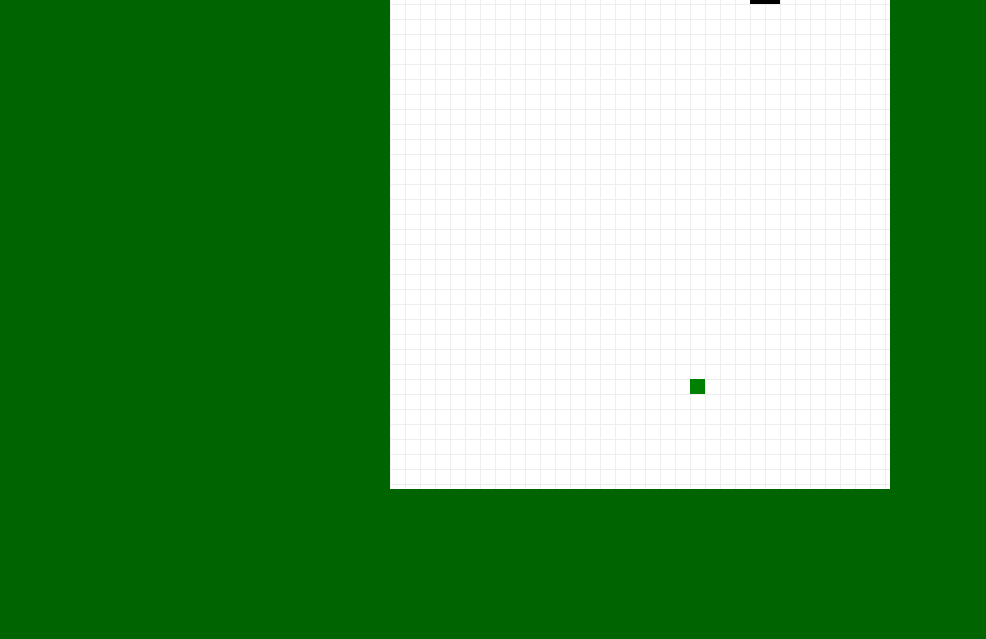
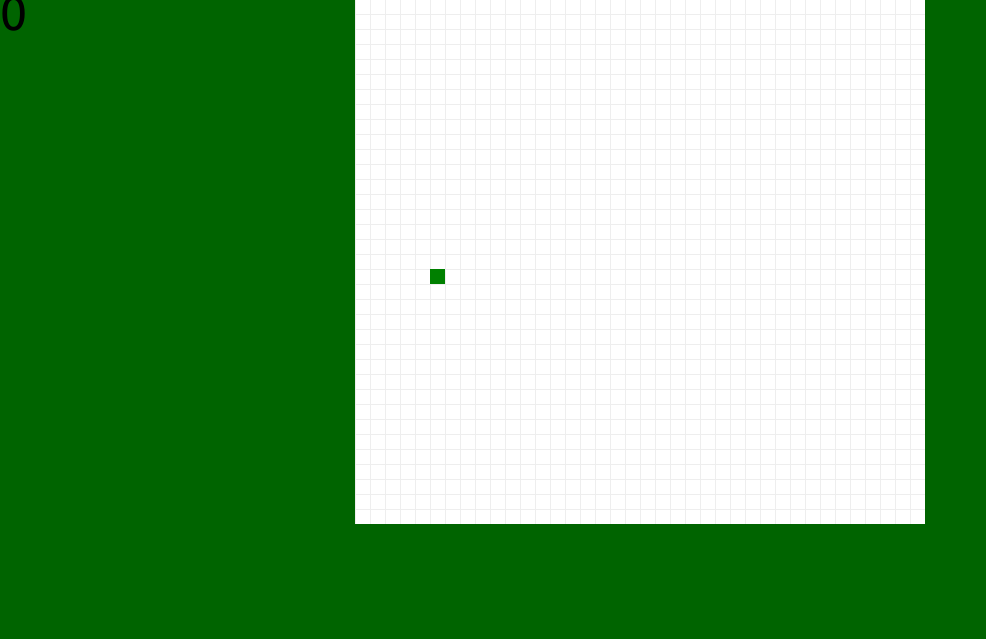
Before and after one commit to FilipeGoncalves23/filipegoncalves23.github.io, a plain HTML site: page Trabalho5/canvas.html in a window 1280 px wide. Shown: the part 161-800 px from the top of the page, without its empty margins (0-986 px from the left). Drawn offline with Linux system fonts and the light colour scheme.

Commit message:
Add files via upload

```diff
--- a/Trabalho5/canvas.html
+++ b/Trabalho5/canvas.html
@@ -12,9 +12,16 @@
 	</head>
 
 	<body>
-
+		<div>
+			<h1>SNAKE CANVAS</h1>
+		</div>
+		<br>
+		<br>
+		<br>
+		<br>
+		<h1 align="left">Pontuação:</h1>
 		<div class="score" id="score">0</div>
-		<canvas id="canvas" height="500px" width="500px"></canvas>
+		<canvas id="canvas" height="570px" width="570px"></canvas>
 	</body>
 
 	<script type="text/javascript">
@@ -26,63 +33,72 @@
 		direcao = '',
 		direcaoQueue = '',
 		fps = 90,
-		snake = [],
-		snakeLength = 2,
+		cobra = [],
+		cobraLength = 2,
 		cellSize = 15,
-		snakeColor = 'black',
-		foodColor = 'green',
-		foodX = [],
-		foodY = [],
+		cobraCor = 'black',
+		corComida = 'green',
+		comidaX = [],
+		comidaY = [],
 
-		food = {
+		comida = {
 			x: 0,
 			y: 0
 		},
 
 		score = 0,
+		//teste
 		hit = new Audio('hit.wav');
 		pick = new Audio('pick.wav');
 
 		for(i = 0; i <= canvas.width - cellSize; i+=cellSize) {
-			foodX.push(i);
-			foodY.push(i);
+
+			comidaX.push(i);
+			comidaY.push(i);
 		}
 
 		canvas.setAttribute('tabindex',1);
 		canvas.style.outline = 'none';
 		canvas.focus();
 
-		function drawSquare(x,y,color) {
-			ctx.fillStyle = color;
+		function desenhoQuadrado(x,y,cor) {
+
+			ctx.fillStyle = cor;
 			ctx.fillRect(x, y, cellSize, cellSize);
 		}
 
-		function createFood() {
-			food.x = foodX[Math.floor(Math.random()*foodX.length)];
-			food.y = foodY[Math.floor(Math.random()*foodY.length)];
+		function criaComida() {
 
-			for(i = 0; i < snake.length; i++) {
-				if(checkCollision(food.x, food.y, snake[i].x, snake[i].y)) {
-					createFood();
+			comida.x = comidaX[Math.floor(Math.random()*comidaX.length)];
+			comida.y = comidaY[Math.floor(Math.random()*comidaY.length)];
+
+			for(i = 0; i < cobra.length; i++) {
+
+				if(colisao(comida.x, comida.y, cobra[i].x, cobra[i].y)) {
+					criaComida();
 				}
 			}
 		}
 
-		function drawFood() {
-			drawSquare(food.x, food.y, foodColor);
+		function desenhoComida() {
+
+			desenhoQuadrado(comida.x, comida.y, corComida);
 		}
 
-		function setBackground(color1, color2) {
-			ctx.fillStyle = color1;
-			ctx.strokeStyle = color2;
+		function setBackground(cor1, cor2) {
+
+			ctx.fillStyle = cor1;
+			ctx.strokeStyle = cor2;
 
 			ctx.fillRect(0, 0, canvas.height, canvas.width);
 
 			for(var x = 0.5; x < canvas.width; x += cellSize) {
+
 				ctx.moveTo(x, 0);
 				ctx.lineTo(x, canvas.height);
 			}
 			for(var y = 0.5; y < canvas.height; y += cellSize) {
+
 				ctx.moveTo(0, y);
 				ctx.lineTo(canvas.width, y);
 			}
@@ -90,31 +106,37 @@
 			ctx.stroke()
 		}
 
-		function createSnake() {
-			snake = [];
-				for(var i = snakeLength; i > 0; i--) {
+		function criaCobra() {
+
+			cobra = [];
+				for(var i = cobraLength; i > 0; i--) {
+
 				k = i * cellSize;
-				snake.push({x: k, y:0});
+				cobra.push({x: k, y:0});
 			}
 		}
 
-		function drawSnake() {
-			for(i = 0; i < snake.length; i++) {
-				drawSquare(snake[i].x, snake[i].y, snakeColor);
+		function desenhaCobra() {
+
+			for(i = 0; i < cobra.length; i++) {
+
+				desenhoQuadrado(cobra[i].x, cobra[i].y, cobraCor);
 			}
 		}
 
 		function escolhaDirecao(keycode) {
+
 			if(keycode == 37 && direcao != 'right') { direcaoQueue = 'left'; }
 			else if(keycode == 38 && direcao != 'down') { direcaoQueue = 'up'; }
 			else if(keycode == 39 && direcao != 'left') { direcaoQueue = 'right'; }
 			else if(keycode == 40 && direcao != 'top') { direcaoQueue = 'down' }
 		}
 
-		function moveSnake() {
-			var x = snake[0].x;
+		function moveCobra() {
 
-			var y = snake[0].y;
+			var x = cobra[0].x;
+
+			var y = cobra[0].y;
 
 			direcao = direcaoQueue;
 
@@ -131,57 +153,66 @@
 				y+=cellSize;
 			}
 
-			var tail = snake.pop();
+			var tail = cobra.pop();
 			tail.x = x;
 			tail.y = y;
-			snake.unshift(tail);
+			cobra.unshift(tail);
 		}
 
-		function checkCollision(x1,y1,x2,y2) {
+		function colisao(x1,y1,x2,y2) {
+
 			if(x1 == x2 && y1 == y2) {
+
 				return true;
 			}
 			else {
+
 				return false;
 			}
 		}
 
-		function game(){
-			var head = snake[0];
+		function jogo(){
+
+			var head = cobra[0];
 
 			if(head.x < 0 || head.x > canvas.width - cellSize  || head.y < 0 || head.y > canvas.height - cellSize) {
+
 				hit.play();
 				setBackground();
-				createSnake();
-				drawSnake();
-				createFood();
-				drawFood();
+				criaCobra();
+				desenhaCobra();
+				criaComida();
+				desenhoComida();
 				direcaoQueue = 'right';
 				score = 0;
 			}
-			// checking for colisions with snake's body
-			for(i = 1; i < snake.length; i++) {
-				if(head.x == snake[i].x && head.y == snake[i].y) {
-					hit.play(); // playing sounds
+
+			for(i = 1; i < cobra.length; i++) {
+
+				if(head.x == cobra[i].x && head.y == cobra[i].y) {
+
+					hit.play();
 					setBackground();
-					createSnake();
-					drawSnake();
-					createFood();
-					drawFood();
+					criaCobra();
+					desenhaCobra();
+					criaComida();
+					desenhoComida();
 					direcaoQueue = 'right';
 					score = 0;
 				}
 			}
-			// checking for collision with food
-			if(checkCollision(head.x, head.y, food.x, food.y)) {
-				snake[snake.length] = {x: head.x, y: head.y};
-				createFood();
-				drawFood();
+
+			if(colisao(head.x, head.y, comida.x, comida.y)) {
+
+				cobra[cobra.length] = {x: head.x, y: head.y};
+				criaComida();
+				desenhoComida();
 				pick.play();
-				score += 10;
+				score += 1;
 			}
 
 			canvas.onkeydown = function(evt) {
+
 				evt = evt || window.event;
 				escolhaDirecao(evt.keyCode);
 			};
@@ -189,25 +220,28 @@
 		   ctx.beginPath();
 		   setBackground('#fff', '#eee');
 		   scoreIs.innerHTML = score;
-		   drawSnake();
-		   drawFood();
-		   moveSnake();
+		   desenhaCobra();
+		   desenhoComida();
+		   moveCobra();
 		}
 
-		function newGame() {
+		function novoJogo() {
+
 			direcao = 'right';
 			direcaoQueue = 'right';
 			ctx.beginPath();
-			createSnake();
-			createFood();
+			criaCobra();
+			criaComida();
 
 			if(typeof loop != 'undefined') {
+
 				clearInterval(loop);
 			}
 			else {
-				loop = setInterval(game, fps);
+
+				loop = setInterval(jogo, fps);
 			}
 		}
-		newGame();
+		novoJogo();
 	</script>
 </html>
--- a/Trabalho5/canvasestilos.css
+++ b/Trabalho5/canvasestilos.css
@@ -1,10 +1,18 @@
 * {
 	margin: 0;
 	padding: 0;
+
 }
 html {
 	height: 100%;
+
 }
+
+h1{
+	font-family: Ubuntu;
+
+}
+
 body {
 	background-color: #006400;
 	text-align: center;
@@ -12,10 +20,11 @@ body {
 .score {
 	font-family: Ubuntu;
 	font-size: 3em;
-	position: relative;
+	position: absolute;
 	color: black;
 }
 canvas {
+
 	display: block;
 	position: absolute;
 	margin: auto;
```
